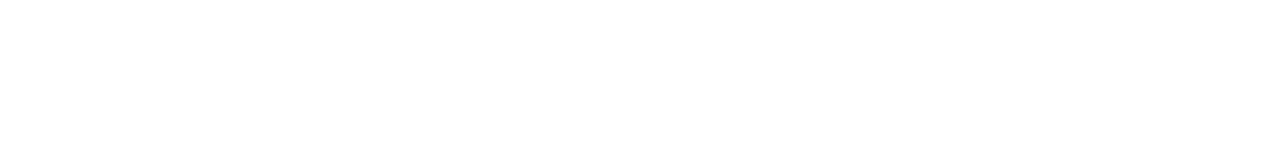
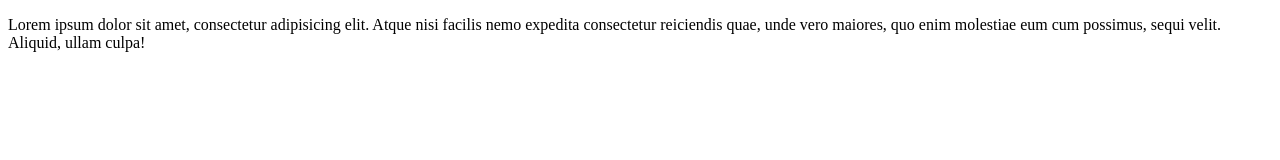
Before and after one commit to Jere03/git-colaborativo, a plain HTML site: page index.html in a window 1280 px wide. Drawn offline with Linux system fonts and the light colour scheme.

Commit message:
Se agrego un elemento tipo parrafo al documento

```diff
--- a/index.html
+++ b/index.html
@@ -6,6 +6,6 @@
     <title>Sitio web</title>
 </head>
 <body>
-
+    <p>Lorem ipsum dolor sit amet, consectetur adipisicing elit. Atque nisi facilis nemo expedita consectetur reiciendis quae, unde vero maiores, quo enim molestiae eum cum possimus, sequi velit. Aliquid, ullam culpa!</p>
 </body>
 </html>
```
